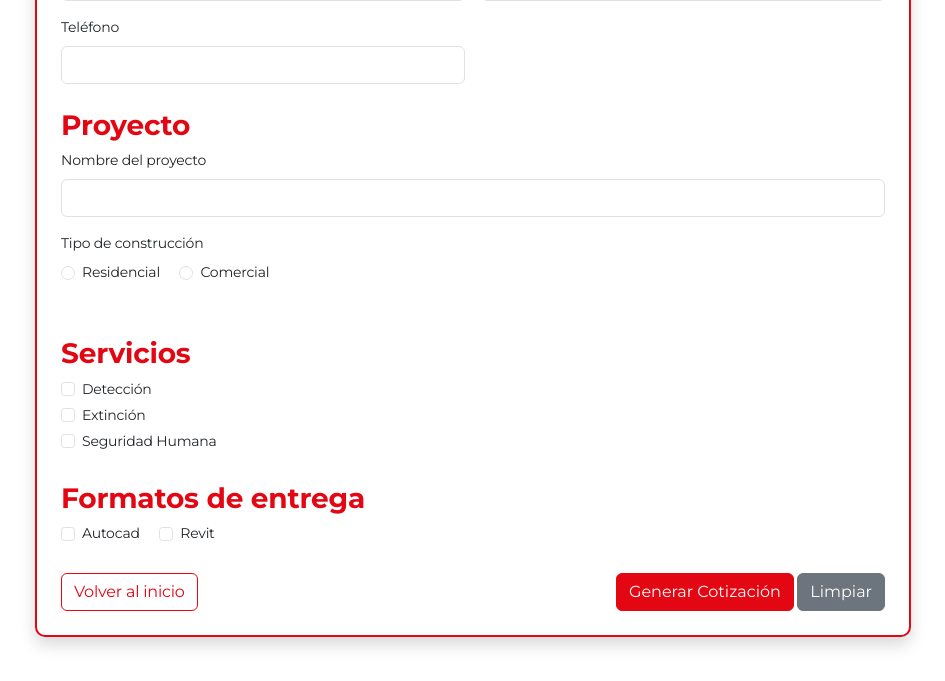
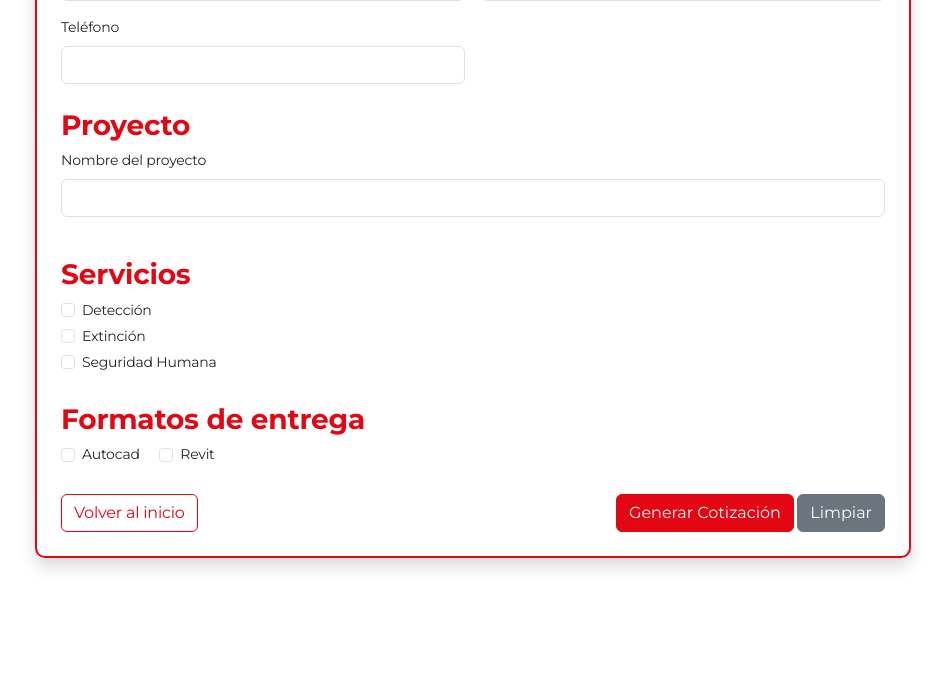
Before and after one commit to JBSoftwareDev/firequote-django, a Django app: page /cotizaciones/nueva/ in a window 1280 px wide. Shown: the part 766-1447 px from the top of the page, without its empty margins (167-1112 px from the left). After the commit the page ends 1335 px from the top, so only its background shows below. Run offline with Django 5.2, Linux system fonts and the light colour scheme; a user stored in the database is signed in; data comes from the database, SQL or seed files in the repository.

Commit message:
Remove building type from quote form

```diff
--- a/firequote/quotes/templates/quotes/quote_form.html
+++ b/firequote/quotes/templates/quotes/quote_form.html
@@ -166,20 +166,6 @@
             <div class="mb-3">
                 <label class="form-label">Nombre del proyecto</label>
                 <input type="text" name="project_name" class="form-control" required>
-            </div>
-        </div>
-
-        <div class="mb-4">
-            <label class="form-label d-block">Tipo de construcción</label>
-            <div class="form-check form-check-inline">
-                <input class="form-check-input" type="radio" name="building_type" id="building_residential" value="residential" required
-                       {% if quote.building_type == "residential" %}checked{% endif %}>
-                <label class="form-check-label" for="building_residential">Residencial</label>
-            </div>
-            <div class="form-check form-check-inline">
-                <input class="form-check-input" type="radio" name="building_type" id="building_commercial" value="commercial" required
-                       {% if quote.building_type == "commercial" %}checked{% endif %}>
-                <label class="form-check-label" for="building_commercial">Comercial</label>
             </div>
         </div>
 
```
